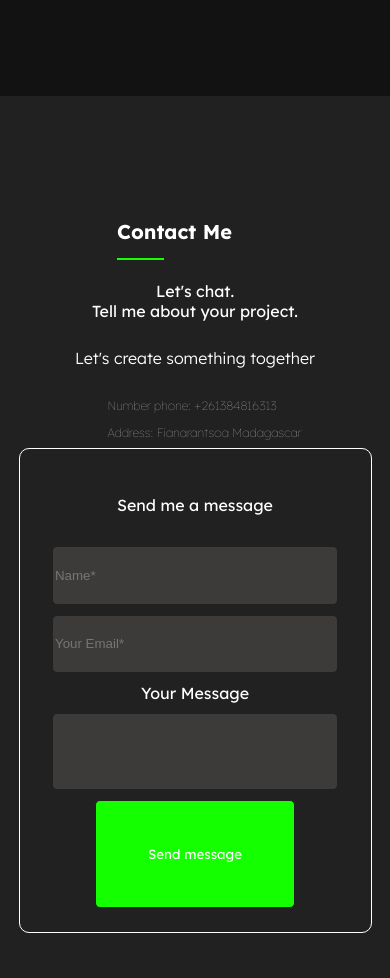
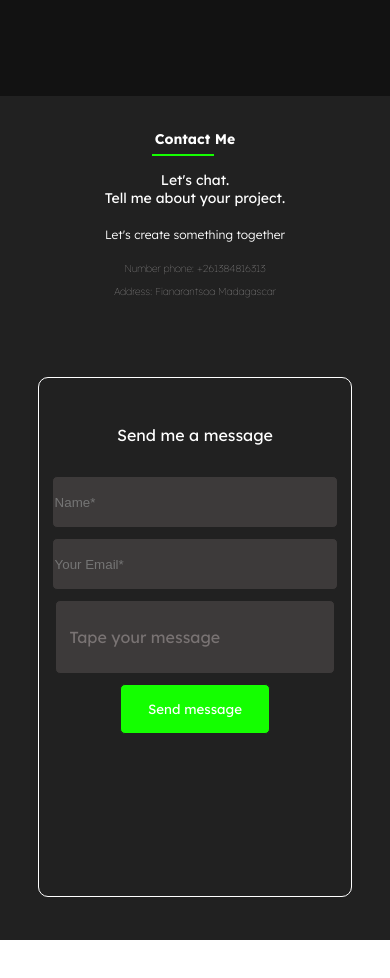
Before and after one commit to tafikaSeth/Portfolio, a React (Create React App) app: page / in a window 390 px wide. Shown: the part 4040-5018 px from the top of the page. After the commit the page ends 4980 px from the top, so only its background shows below. Built offline with nearby package versions, Linux system fonts and the light colour scheme.

Commit message:
"resp: contact"

```diff
--- a/src/components/Contact/contact.css
+++ b/src/components/Contact/contact.css
@@ -76,6 +76,7 @@
     font-family: 'Lexend',sans-serif;
 }
 .content-contact-cardTwo-message{
+    position: relative;
     width: 90%;
     height: 90%;
     display: flex;
@@ -84,7 +85,7 @@
 }
 .content-contact-cardTwo-message input{
     width: 500px;
-    height: 30px;
+    height: 50px;
     border: 1px solid #212121;
     border-radius: 5px;
     outline-color: #14FF00;
@@ -100,261 +101,85 @@
     border-radius: 5px;
     cursor: pointer;
 }
-.btnDisable{
-    width: 200px;
-    height: 50px;
-    background: #373837;
-    color: #fff;
+#lab{
+    color: #797373;
+    font-weight: 400;
+    position: absolute;
+    left: 15px;
+    top: 50%;
+    transform: translateY(-50%);
     font-family: 'Lexend',sans-serif;
-    border: 1px solid #212121;
-    border-radius: 5px;
-    cursor: pointer;
+    transition: all 0.3s ease-in-out;
+    pointer-events: none;
 }
-.content-contact-cardTwo-message label{
-    color: #fff;
-    font-weight: 400;
-    font-family: 'Lexend',sans-serif;
-}
-#input-message{
+#input-message {
     width: 500px;
     height: 80px;
 }
-
-@media screen and (max-width: 1280px) {
-    .content-contact{
-        width: 90%;
-        height: 72vh;
-        gap: 0;
-
-    }
-    .content-contact-cardOne{
-        margin-top: 0;
-    }
-    .content-contact-cardTwo{
-        width: 100%;
-        height: 90%;
-        margin: 0;
-    }
-    .content-contact-cardTwo-message input{
-        width: 650px;
-        height: 50%;
-    }
-    #input-message{
-        width: 650px;
-        height: 500px;
-    }
-    .btnDisable{
-        width: 400px!important;
-        height: 500px!important;
-    }
-    .btnActive{
-        width: 400px;
-        height: 500px;
-    }
-}
-@media screen and (max-width: 1221px) {
-    .content-contact-cardTwo-message input{
-        width: 600px;
-        height: 50%;
-    }
-    #input-message{
-        width: 600px;
-        height: 500px;
-    }
-    .btnDisable{
-        width: 350px!important;
-        height: 500px!important;
-    }
-    .btnActive{
-        width: 350px;
-        height: 500px;
-    }
-}
-@media screen and (max-width: 1162px) {
-    .content-contact-cardTwo-message input{
-        width: 550px;
-        height: 50%;
-    }
-    #input-message{
-        width: 550px;
-        height: 500px;
-    }
-    .btnDisable{
-        width: 300px!important;
-        height: 500px!important;
-    }
-    .btnActive{
-        width: 300px;
-        height: 500px;
-    }
-}
-@media screen and (max-width: 1103px) {
-    .content-contact-cardTwo-message input{
-        width: 500px;
-        height: 50%;
-    }
-    #input-message{
-        width: 500px;
-        height: 500px;
-    }
-    .btnDisable{
-        width: 250px!important;
-        height: 500px!important;
-    }
-    .btnActive{
-        width: 250px;
-        height: 500px;
-    }
-}
-@media screen and (max-width: 1045px) {
-    .content-contact-cardTwo-message input{
-        width: 450px;
-        height: 50%;
-    }
-    #input-message{
-        width: 450px;
-        height: 500px;
-    }
-    .btnDisable{
-        width: 200px!important;
-        height: 500px!important;
-    }
-    .btnActive{
-        width: 200px;
-        height: 500px;
-    }
-}
-@media screen and (max-width: 1024px) {
-    .content-contact{
-        width: 90%;
-        height: 72vh;
-        gap: 0;
-    }
-    .content-contact-cardTwo{
-        width: 100%;
-        height: 90%;
-    }
-}
-@media screen and (max-width: 990px) {
-    .content-contact-cards{
-        height: 80%;
-    }
-    .content-contact-cardOne{
-        height: 100%;
-    }
-    .content-contact-cardTwo{
-        width: 70%;
-        height: 100%;
-    }
-    .content-contact-cardTwo-message{
-        width: 90%;
-    }
-    .content-contact-cardTwo-message input{
-        width: 400px;
-        height: 60%;
-    }
-    #input-message{
-        width: 400px;
-        height: 500px;
-    }
-    .btnDisable{
-        width: 250px!important;
-        height: 500px!important;
-    }
-    .btnActive{
-        width: 250px;
-        height: 500px;
-    }
-}
-@media screen and (max-width: 928px) {
-    .content-contact-cardTwo-message input{
-        width: 350px;
-        height: 60%;
-    }
-    #input-message{
-        width: 350px;
-        height: 500px;
-    }
-}
-@media  screen and (max-width: 865px) {
-    .content-contact-cardTwo-message input{
-        width: 300px;
-        height: 60%;
-    }
-    #input-message{
-        width: 300px;
-        height: 500px;
-    }
-}
-@media screen and (max-width: 804px) {
-    .content-contact-cardTwo-message input{
-        width: 250px;
-        height: 60%;
-    }
-    #input-message{
-        width: 250px;
-        height: 500px;
-    }
-    .btnDisable{
-        width: 200px!important;
-        height: 500px!important;
-    }
-    .btnActive{
-        width: 200px;
-        height: 500px;
-    }
+#input-message:focus + #lab,
+#input-message:not(:placeholder-shown) + #lab {
+    top: 5px;
+    font-size: 12px;
+    transform: translateY(0);
 }
 
 /* mobile */
  @media screen and (max-width: 768px) {
     .container-contact{
         width: 100%;
-        height: 130vh;
+        height: 100vh;
         background: #212121;
     }
     .content-contact{
+        display: flex;
+        justify-content: center;
+        /* background-color: blue; */
+        width: 80%;
+        gap: 0px;
+
+    }
+    .content-contact-cards{
+        flex-direction: column;
         width: 100%;
-        height: 77%;
+        /* background-color: red; */
+    }
+    .content-contact-title{
+        width: 100%;
+        height: 30px;
+        /* background-color: brown; */
         display: flex;
         flex-direction: column;
         justify-content: center;
         align-items: center;
-        gap: 0px;
-        transform: translateY(-90px);
-    }
-    .content-contact-title{
-        width: 20%;
     }
     .content-contact h1{
-        font-size: 25px;
+        font-size: 16px;
     }
     .content-contact hr{
         width: 60px;
         border: 1px solid #14FF00;
-    }
-    .content-contact-cards{
-        flex-direction: column;
+        margin: 0.2rem 0rem 0rem -1.5rem;
     }
     .content-contact-cardOne{
+        width: 100%;
+        height: 140px;
+        /* background-color: black; */
         margin: 0;
         text-align: center;
     }
     .content-contact-cardOne h2{
-        font-size: 22px;
-        width: 300px;
+        font-size: 14px;
+        width: 100%;
     }
     .content-contact-cardOne h5{
-        font-size: 16px;
+        font-size: 12px;
     }
     .content-contact-cardOne p{
-        width: 250px;
-        font-size: 14px;
-        text-align: start;
-        transform: translate(25%,25%);
+        font-size: 10px;
     }
     .content-contact-cardTwo{
-        width: 90%;
-        height: 90%;
+        width: 100%;
+        height: 70%;
         margin: 0;
     }
     .content-contact-cardTwo h4{
@@ -368,288 +193,136 @@
         text-align: start;
     }
     .content-contact-cardTwo-message input{
-        width: 450px;
-        height: 60%;
+        width: 100%;
+        height: 90%;
+    }
+    .for-input {
+        width: 100%;
+        display: flex;
+        justify-content: center;
     }
     #input-message{
-        width: 450px;
-        height: 1000px;
-    }
-    .btnDisable{
-        width: 300px!important;
-        height: 500px!important;
+        width: 100%;
     }
     .btnActive{
         width: 300px;
         height: 500px;
     }
 }
-@media screen and (max-width: 678px) {
-    .content-contact-title h1{
-        font-size: 20px;
+@media (max-width: 425px){
+    .container-contact {
+        width: 100%;
+        overflow-x: hidden;
     }
-    .btnDisable{
-        width: 250px!important;
-        height: 500px!important;
+    .content-contact {
+        width: 100%;
     }
-    .btnActive{
-        width: 250px;
-        height: 500px;
+    .container-contact h1{
+        font-size: 14px;
+    }
+    .content-contact-title{
+        margin-top: -0.7rem;
+    }
+    .content-contact-cardOne{
+        margin-top: 0.145rem;
+    }
+    .content-contact-cardTwo {
+        width: 80%;
+        height: 70%!important;
+        margin-top: 0.5rem;
+    }
+    .content-contact-cardTwo-message input {
+        width: 100%;
+        height: 3rem;
+    }
+    .for-input {
+        width: 100%;
+        display: flex;
+        justify-content: center;
+    }
+    #input-message {
+        width: 100%;
+        height: 4.375rem;
+    }
+    .btnActive {
+        width: 9.375rem !important;
+        height: 50px;
     }
 }
-
-@media screen and (max-width: 640px) {
-    .container-contact{
+@media (max-width: 375px) {
+    .container-contact {
         width: 100%;
-        height: 140vh;
-        background: #212121;
+        overflow-x: hidden;
     }
-    .content-contact{
+    .content-contact {
         width: 100%;
-        height: 77%;
-        display: flex;
-        flex-direction: column;
-        justify-content: center;
-        align-items: center;
-        gap: 0px;
     }
     .content-contact-title{
-        width: 40%;
-    }
-    .content-contact h1{
-        font-size: 20px;
-    }
-    .content-contact hr{
-        width: 60px;
-        border: 1px solid #14FF00;
-    }
-    .content-contact-cards{
-        flex-direction: column;
+        margin-top: -0.3rem;
     }
     .content-contact-cardOne{
-        margin: 0;
-        text-align: center;
+        margin-top: 0.145rem;
     }
-    .content-contact-cardOne h2{
-        font-size: 20px;
-        width: 300px;
+    .content-contact-cardTwo {
+        width: 80%;
+        height: 100%;
+        margin-top: 1rem;
     }
-    .content-contact-cardOne p{
-        width: 250px;
-        font-size: 12px;
-        text-align: start;
-        transform: translate(25%,25%);
+    .content-contact-cardTwo-message input {
+        width: 100%;
+        height: 3rem;
     }
-    .content-contact-cardTwo{
-        width: 90%;
-        height: 95%;
-        margin: 0;
+    .for-input {
+        width: 100%;
+        display: flex;
+        justify-content: center;
     }
-    .content-contact-cardTwo h4{
-        width: 280px;
-        text-align: center;
+    #input-message {
+        width: 100%;
+        height: 4.375rem;
     }
-    .content-contact-cardTwo-message{
-        width: 90%;
-        display: flex;
-        align-items: center;
-        text-align: start;
-    }
-    .content-contact-cardTwo-message input{
-        width: 490px;
-        height: 60%;
-    }
-    #input-message{
-        width: 490px;
-        height: 1000px;
-    }
-    .btnDisable{
-        width: 300px!important;
-        height: 500px!important;
-    }
-    .btnActive{
-        width: 300px;
-        height: 500px;
-    }
-
-}
-@media (min-width: 509px) and (max-width: 561px) {
-    .content-contact-title{
-        width: 40%;
-    }
-    .content-contact-cardTwo-message{
-        width: 90%;
-        display: flex;
-        align-items: center;
-        text-align: start;
-    }
-    .content-contact-cardTwo-message input{
-        width: 440px;
-        height: 40%;
-    }
-    #input-message{
-        width: 440px;
-        height: 300px;
-    }
-    .btnDisable{
-        width: 440px;
-        height: 200px!important;
-    }
-    .btnActive{
-        width: 440px;
-        height: 200px!important;
+    .btnActive {
+        width: 9.375rem !important;
     }
 }
-@media (min-width: 460px) and (max-width: 508px) {
+@media (max-width: 320px) {
+    .container-contact {
+        width: 100%;
+        overflow-x: hidden;
+    }
+    .content-contact {
+        width: 100%;
+    }
+    .container-contact h1{
+        font-size: 14px;
+    }
     .content-contact-title{
-        width: 40%;
+        margin-top: -0.3rem;
     }
-    .content-contact-cardTwo-message{
-        width: 90%;
+    .content-contact-cardOne{
+        margin-top: 0.145rem;
+    }
+    .content-contact-cardTwo {
+        width: 80%;
+        height: 100%;
+        margin-top: 1rem;
+    }
+    .content-contact-cardTwo-message input {
+        width: 100%;
+        height: 3rem;
+    }
+    .for-input {
+        width: 100%;
         display: flex;
-        align-items: center;
-        text-align: start;
+        justify-content: center;
     }
-    .content-contact-cardTwo-message input{
-        width: 390px;
-        height: 40%;
+    #input-message {
+        width: 100%;
+        height: 4.375rem;
     }
-    #input-message{
-        width: 390px;
-        height: 300px;
-    }
-    .btnDisable{
-        width: 300px;
-        height: 200px!important;
-    }
-    .btnActive{
-        width: 300px;
-        height: 200px!important;
-    }
+    .btnActive {
+        width: 9.375rem !important;
     }
 
 
-@media (min-width: 401px) and (max-width: 459px) {
-.content-contact-title{
-    width: 40%;
 }
-.content-contact-cardTwo-message{
-    width: 90%;
-    display: flex;
-    align-items: center;
-    text-align: start;
-}
-.content-contact-cardTwo-message input{
-    width: 330px;
-    height: 40%;
-}
-#input-message{
-    width: 330px;
-    height: 300px;
-}
-.btnDisable{
-    width: 330px;
-    height: 200px!important;
-}
-.btnActive{
-    width: 330px;
-    height: 200px!important;
-}
-}
-@media screen and (max-width: 400px) {
-    .container-contact{
-        width: 100%;
-        height: 110vh;
-        background: #212121;
-    }
-    .content-contact{
-        width: 100%;
-        height: 65%;
-        display: flex;
-        flex-direction: column;
-        justify-content: center;
-        align-items: center;
-        gap: 0px;
-    }
-    .content-contact-title{
-        width: 40%;
-    }
-    .content-contact h1{
-        font-size: 20px;
-        margin-top: 30px;
-    }
-    .content-contact hr{
-        width: 45px;
-        border: 1px solid #14FF00;
-    }
-    .content-contact-cards{
-        flex-direction: column;
-    }
-    .content-contact-cardOne{
-        margin: 0;
-        text-align: center;
-    }
-    .content-contact-cardOne h2{
-        font-size: 16px;
-        width: 300px;
-    }
-    .content-contact-cardOne p{
-        width: 250px;
-        font-size: 12px;
-        text-align: start;
-        transform: translate(25%,25%);
-    }
-    .content-contact-cardTwo{
-        width: 90%;
-        height: 100%;
-        margin: 0;
-    }
-    .content-contact-cardTwo h4{
-        width: 280px;
-        text-align: center;
-    }
-    .content-contact-cardTwo-message{
-        width: 90%;
-        display: flex;
-        align-items: center;
-    }
-    .content-contact-cardTwo-message input{
-        width: 280px;
-        height: 60%;
-    }
-    #input-message{
-        width: 280px;
-        height: 350px;
-    }
-    .btnDisable{
-        width: 200px!important;
-    }
-    .btnActive{
-        width: 200px!important;
-    }
-}
-@media screen and (max-width: 324px) {
-    .container-contact{
-        width: 100%;
-        overflow-x: hidden;
-    }
-    .content-contact{
-        width: 324px;
-    }
-    .content-contact-cardOne p{
-        transform: translate(25%,-20px)!important;
-    }
-    .content-contact-cardTwo, .content-contact-title, .content-contact-cardOne h2, h5 {
-        transform: translateY(-20px)!important;
-    }
-    .content-contact-cardTwo{
-        width: 90%;
-        height: 100%;
-    }
-    .content-contact-cardTwo-message input{
-        width: 100%;
-    }
-    #input-message{
-        width: 100%;
-    }
-}
--- a/src/components/Contact/index.js
+++ b/src/components/Contact/index.js
@@ -60,53 +60,55 @@ const Contact = () => {
             <div id="contact" className="container-contact">
                 <div className="content-contact">
                     <div className="content-contact-title">
-                        <motion.h1
-                            initial = {{ opacity: 0, x: -50 }}
-                            whileInView={{ opacity: 1, x: 0, transition: { delay: 0.2, duration: 0.5 } }}
-                            viewport={{ once: false, amount: .5 }}
+                        <h1
+                            // initial = {{ opacity: 0, x: -50 }}
+                            // whileInView={{ opacity: 1, x: 0, transition: { delay: 0.2, duration: 0.5 } }}
+                            // viewport={{ once: false, amount: .5 }}
                         >
                             Contact Me
-                        </motion.h1>
+                        </h1>
                         <motion.hr
-                            initial = {{ opacity: 0, x: 50 }}
-                            whileInView={{ opacity: 1, x: 0, transition: { delay: 0.2, duration: 0.5 } }}
-                            viewport={{ once: false, amount: .5 }}
+                            // initial = {{ opacity: 0, x: 50 }}
+                            // whileInView={{ opacity: 1, x: 0, transition: { delay: 0.2, duration: 0.5 } }}
+                            // viewport={{ once: false, amount: .5 }}
                         />
                     </div>
                     <div className="content-contact-cards">
-                        <motion.div
+                        <div
                             className="content-contact-cardOne"
-                            initial = {{ opacity: 0, x: -50 }}
-                            whileInView={{ opacity: 1, x: 0, transition: { delay: 0.2, duration: 0.5 } }}
-                            viewport={{ once: false, amount: .5 }}
+                            // initial = {{ opacity: 0, x: -50 }}
+                            // whileInView={{ opacity: 1, x: 0, transition: { delay: 0.2, duration: 0.5 } }}
+                            // viewport={{ once: false, amount: .5 }}
                         >
                             <h2>Let's chat.<br/>Tell me about your project.</h2>
                             <h5>Let's create something together</h5>
                             <p>Number phone: +261384816313</p>
                             <p>Address: Fianarantsoa Madagascar</p>
-                        </motion.div>
-                        <motion.div
+                        </div>
+                        <div
                             className="content-contact-cardTwo"
-                            initial = {{ opacity: 0, x: 50 }}
-                            whileInView={{ opacity: 1, x: 0, transition: { delay: 0.2, duration: 0.5 } }}
-                            viewport={{ once: false, amount: .5 }}
+                            // initial = {{ opacity: 0, x: 50 }}
+                            // whileInView={{ opacity: 1, x: 0, transition: { delay: 0.2, duration: 0.5 } }}
+                            // viewport={{ once: false, amount: .5 }}
                         >
                             <div className="content-contact-cardTwo-message">
                                 <h4>Send me a message</h4>
                                 <input type="text" name="userName" value={formData.userName} onChange={handleChange} placeholder="Name*"  required/>
                                 <input type="email" name="userEmail" value={formData.userEmail} onChange={handleChange} placeholder="Your Email*"  required/>
-                                <label>Your Message</label>
-                                <input ref={inputValue} type="text" name="message" value={formData.message} onChange={handleChange} id="input-message"/>
+                                <div style={{position: 'relative'}} className="for-input">
+                                    <input ref={inputValue} type="text" name="message" value={formData.message} onChange={handleChange} id="input-message" placeholder=" "/>
+                                    <label id="lab">Tape your message</label>
+                                </div>
                                 {/* <div className="recaptcha-container">
                                     <ReCAPTCHA
                                     ref={captcha}
                                     sitekey='6LcOs5wpAAAAAGyqC807hfWT1VBLa-qaE1HaO0PF'
                                     onChange={handleRecap}
                                     />
-                                </div>   */}
+                                    </div>   */}
                                 <button className="btnActive" type="submit">Send message</button>
                             </div>
-                        </motion.div>
+                        </div>
                     </div>
                 </div>
             </div>
--- a/src/components/Skills/skills.css
+++ b/src/components/Skills/skills.css
@@ -111,7 +111,7 @@
         transform: translateY(-370px);
     }
     .content-skills-myskills{
-        width: 80%;
+        width: 90%;
         flex-direction: column;
         align-items: center;
     }
```
Lines whose indentation alone changed are shown as unchanged.
